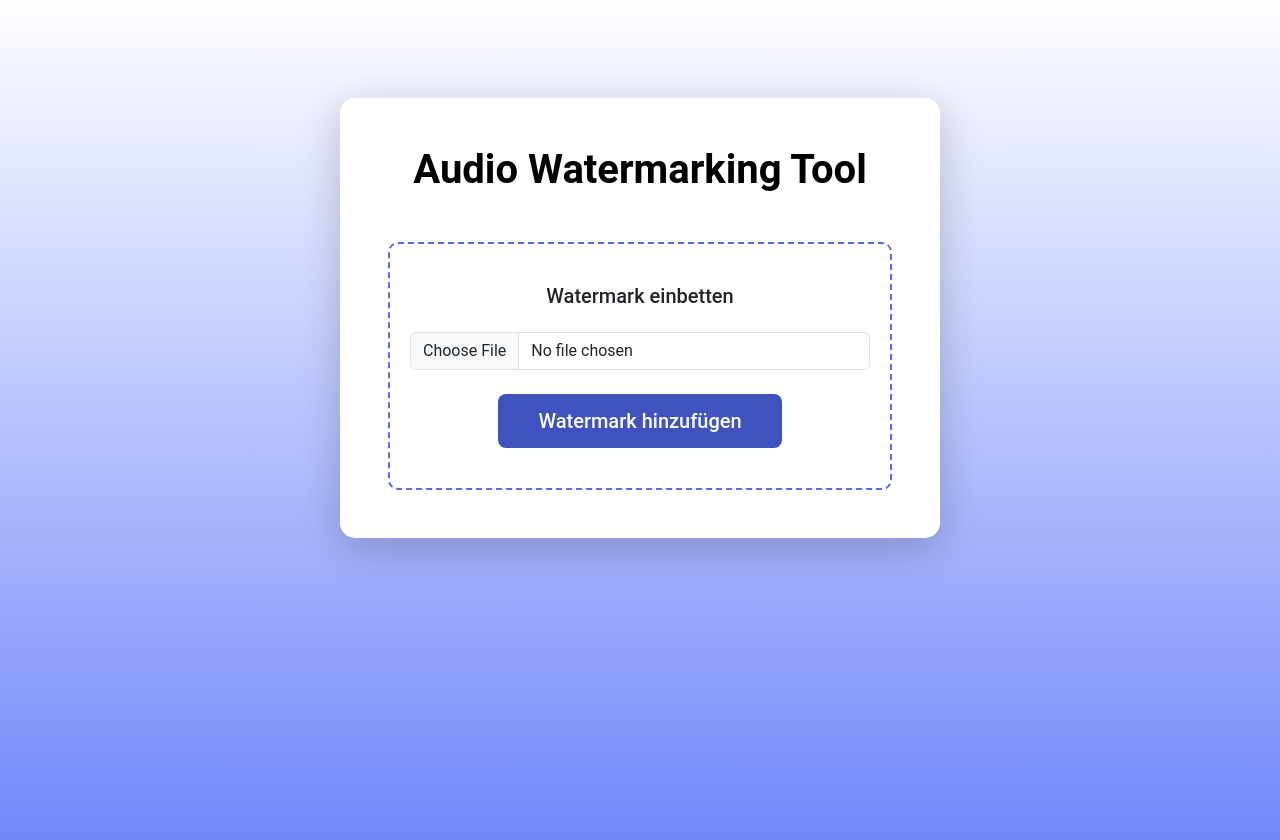
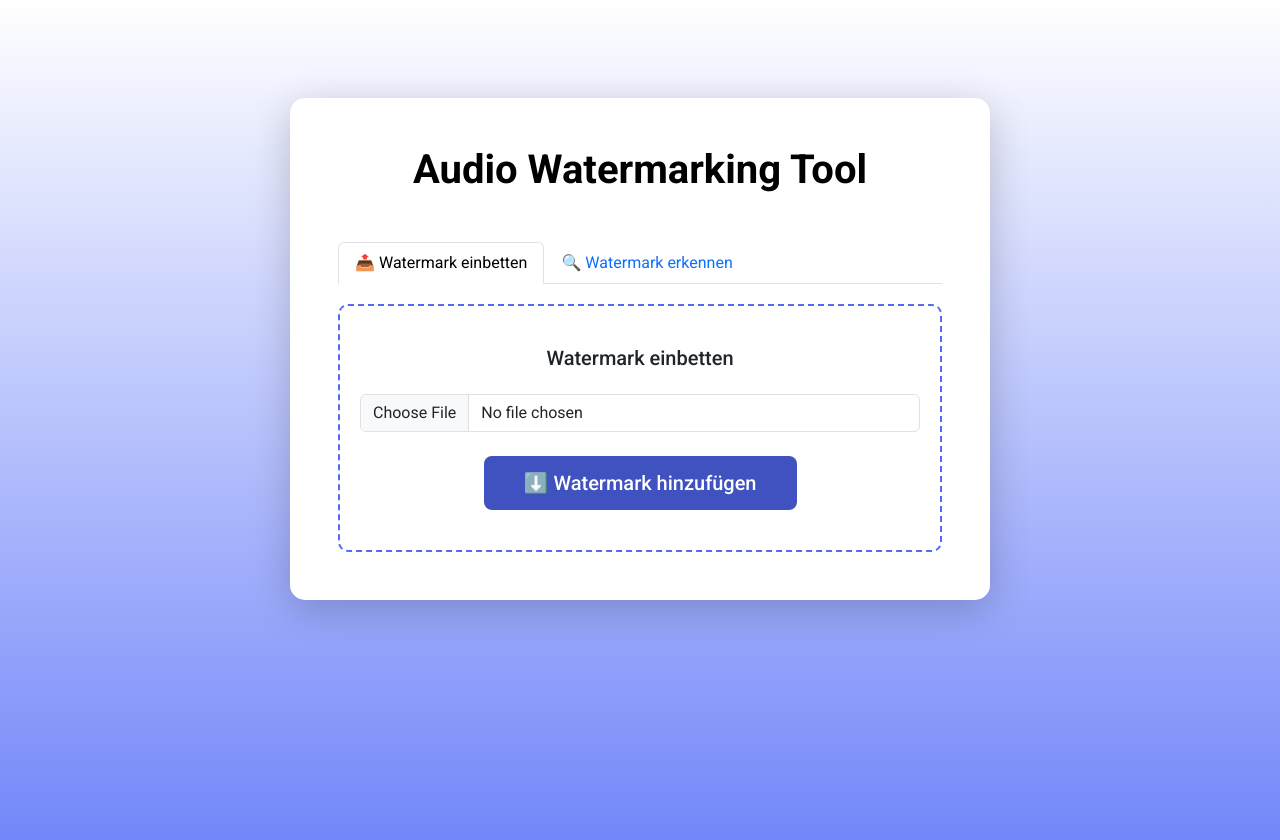
Before and after one commit to MortyMcFlyy/Watermarking-in-generativer-Sprachsynthese, a Flask app: page / in a window 1280 px wide. Shown: the top 840 px of the page. Run offline with Flask 3, Linux system fonts and the light colour scheme.

Commit message:
included detection

```diff
--- a/src/watermark_testing/api/app.py
+++ b/src/watermark_testing/api/app.py
@@ -6,7 +6,7 @@ from pathlib import Path
 # Füge den Parent-Ordner zum Path hinzu
 sys.path.append(str(Path(__file__).parent.parent))
 
-from aimodels.AudioSeal.audioseal_handler import prepare_audio, embed_watermark, save_audio
+from aimodels.AudioSeal.audioseal_handler import prepare_audio, embed_watermark, detect_watermark, save_audio
 
 # Flask App
 app = Flask(__name__)
@@ -69,6 +69,45 @@ def embed():
 
     return send_file(output_path, as_attachment=True, download_name=output_filename)
 
+# NEU: Detection-Endpoint
+@app.route('/watermark/detect', methods=['POST'])
+def detect():
+    if 'audio' not in request.files:
+        return jsonify({'error': 'Keine Datei gefunden'}), 400
+
+    file = request.files['audio']
+
+    if file.filename == '':
+        return jsonify({'error': 'Keine Datei ausgewählt'}), 400
+
+    input_path = os.path.join(UPLOAD_FOLDER, file.filename)
+    file.save(input_path)
+
+    try:
+        audio_tensor, sr = prepare_audio(input_path)
+        confidence, message = detect_watermark(audio_tensor, sr)
+
+        # Konvertiere Tensor zu Python Float/List HIER im Endpoint
+        if hasattr(confidence, 'cpu'):  # Check ob es ein Tensor ist
+            confidence = float(confidence.cpu().detach().numpy())
+        else:
+            confidence = float(confidence)
+
+        if hasattr(message, 'cpu'):  # Check ob es ein Tensor ist
+            message = message.cpu().detach().numpy().tolist()
+
+        # Confidence als Prozentage formatieren
+        confidence_percent = confidence * 100
+
+        return jsonify({
+            'detected': confidence_percent >= 50,
+            'confidence': confidence_percent,
+            'message': message,
+            'filename': file.filename
+        }), 200
+    except Exception as e:
+        return jsonify({'error': str(e)}), 500
+
 # App starten
 if __name__ == '__main__':
     app.run(debug=True, host='localhost', port=5000)
--- a/src/watermark_testing/api/static/js/watermark.js
+++ b/src/watermark_testing/api/static/js/watermark.js
@@ -2,14 +2,14 @@ function embedWatermark() {
     const fileInput = document.getElementById('audioFile');
 
     if (!fileInput.files[0]) {
-        showResult('❌ Bitte wähle eine Audio-Datei aus!', true);
+        showResult('❌ Bitte wähle eine Audio-Datei aus!', true, 'embedResult');
         return;
     }
 
     const formData = new FormData();
     formData.append('audio', fileInput.files[0]);
 
-    showResult('⏳ Watermark wird eingebettet...');
+    showResult('⏳ Watermark wird eingebettet...', false, 'embedResult');
 
     fetch('/watermark/embed', {
         method: 'POST',
@@ -25,9 +25,68 @@ function embedWatermark() {
         a.click();
         a.remove();
 
-        showResult('✅ Watermark erfolgreich eingebettet! Download startet...');
+        showResult('✅ Watermark erfolgreich eingebettet! Download startet...', false, 'embedResult');
     })
     .catch(error => {
-        showResult('❌ Fehler: ' + error, true);
+        showResult('❌ Fehler: ' + error, true, 'embedResult');
     });
 }
+
+function detectWatermark() {
+    const fileInput = document.getElementById('detectFile');
+
+    if (!fileInput.files[0]) {
+        showResult('❌ Bitte wähle eine Audio-Datei aus!', true, 'detectResult');
+        return;
+    }
+
+    const formData = new FormData();
+    formData.append('audio', fileInput.files[0]);
+
+    showResult('⏳ Watermark wird gescannt...', false, 'detectResult');
+
+    fetch('/watermark/detect', {
+        method: 'POST',
+        body: formData
+    })
+    .then(response => response.json())
+    .then(data => {
+        if (data.error) {
+            showResult(`❌ Fehler: ${data.error}`, true, 'detectResult');
+            return;
+        }
+
+        const confidence = data.confidence.toFixed(2);
+        const detected = data.detected;
+
+        let resultHTML = `
+            <div class="mt-4">
+                <h6 class="text-center">📊 Analyse: ${data.filename}</h6>
+
+                <div class="confidence-badge ${detected ? 'bg-success text-white' : 'bg-danger text-white'}">
+                    ${confidence}%
+                </div>
+
+                <div class="progress" style="height: 25px;">
+                    <div class="progress-bar ${detected ? 'progress-bar-detected' : 'progress-bar-not-detected'}"
+                         role="progressbar"
+                         style="width: ${confidence}%;"
+                         aria-valuenow="${confidence}"
+                         aria-valuemin="0"
+                         aria-valuemax="100">
+                    </div>
+                </div>
+
+                <div class="alert ${detected ? 'alert-success' : 'alert-warning'} mt-3">
+                    <strong>${detected ? '✅ Watermark erkannt!' : '⚠️ Kein Watermark erkannt'}</strong><br>
+                    Konfidenz: ${confidence}%
+                </div>
+            </div>
+        `;
+
+        document.getElementById('detectResult').innerHTML = resultHTML;
+    })
+    .catch(error => {
+        showResult('❌ Fehler: ' + error, true, 'detectResult');
+    });
+}
--- a/src/watermark_testing/api/templates/index.html
+++ b/src/watermark_testing/api/templates/index.html
@@ -4,6 +4,9 @@
     <meta charset="UTF-8">
     <meta name="viewport" content="width=device-width, initial-scale=1.0">
     <title>Audio Watermarking</title>
+
+    <!-- Google Fonts - Roboto -->
+    <link href="https://fonts.googleapis.com/css2?family=Roboto:wght@400;500;700&display=swap" rel="stylesheet">
 
     <!-- Bootstrap 5 CSS via CDN -->
     <link href="https://cdn.jsdelivr.net/npm/bootstrap@5.3.0/dist/css/bootstrap.min.css" rel="stylesheet">
@@ -33,7 +36,6 @@
         }
         .btn-custom {
             background: #3f52c0;
-
             border: none;
             padding: 12px 40px;
             font-weight: 500;
@@ -43,6 +45,12 @@
             transform: translateY(-2px);
             background: linear-gradient(150deg, #a9c8f0 0%, #4256c7 100%);
             color: white;
+        }
+        .btn-detect {
+            background: #10b981;
+        }
+        .btn-detect:hover {
+            background: #059669;
         }
         h1 {
             background: linear-gradient(135deg, #000000 0%, #000000 100%);
@@ -54,33 +62,85 @@
             border-radius: 10px;
             border: none;
         }
+        .tabs-section {
+            margin-top: 30px;
+        }
+        .tab-content {
+            padding-top: 20px;
+        }
+        .progress-bar-detected {
+            background: linear-gradient(90deg, #10b981 0%, #06b6d4 100%);
+        }
+        .progress-bar-not-detected {
+            background: linear-gradient(90deg, #ef4444 0%, #f97316 100%);
+        }
+        .confidence-badge {
+            font-size: 2rem;
+            font-weight: 700;
+            padding: 20px;
+            border-radius: 10px;
+            text-align: center;
+            margin: 20px 0;
+        }
     </style>
 </head>
 <body>
-    <div class="container mt-5 p-5" style="max-width: 600px;">
-        <h1 class="text-center mb-5">Audio Watermarking Tool</h1>
+    <div class="container mt-5 p-5" style="max-width: 700px;">
+        <h1 class="text-center mb-5"> Audio Watermarking Tool</h1>
 
+        <!-- Tabs für Embed / Detect -->
+        <ul class="nav nav-tabs tabs-section" id="myTab" role="tablist">
+            <li class="nav-item" role="presentation">
+                <button class="nav-link active" id="embed-tab" data-bs-toggle="tab" data-bs-target="#embed" type="button" role="tab">
+                    📤 Watermark einbetten
+                </button>
+            </li>
+            <li class="nav-item" role="presentation">
+                <button class="nav-link" id="detect-tab" data-bs-toggle="tab" data-bs-target="#detect" type="button" role="tab">
+                    🔍 Watermark erkennen
+                </button>
+            </li>
+        </ul>
+
+        <!-- Tab Content -->
+        <div class="tab-content" id="myTabContent">
+            <!-- Embed Tab -->
+            <div class="tab-pane fade show active" id="embed" role="tabpanel">
                 <div class="upload-section">
                     <h5 class="mb-4">Watermark einbetten</h5>
                     <div class="mb-4">
                         <input type="file" id="audioFile" accept="audio/*" class="form-control">
                     </div>
                     <button class="btn btn-custom text-white btn-lg" onclick="embedWatermark()">
-                <i class="bi bi-cloud-upload"></i> Watermark hinzufügen
+                        ⬇️ Watermark hinzufügen
                     </button>
                 </div>
-
-        <div id="result"></div>
+                <div id="embedResult"></div>
             </div>
 
-    <!-- Bootstrap 5 JS Bundle (mit Popper) -->
+            <!-- Detect Tab -->
+            <div class="tab-pane fade" id="detect" role="tabpanel">
+                <div class="upload-section">
+                    <h5 class="mb-4">Watermark erkennen</h5>
+                    <div class="mb-4">
+                        <input type="file" id="detectFile" accept="audio/*" class="form-control">
+                    </div>
+                    <button class="btn btn-custom btn-detect text-white btn-lg" onclick="detectWatermark()">
+                        🔎 Watermark scannen
+                    </button>
+                </div>
+                <div id="detectResult"></div>
+            </div>
+        </div>
+    </div>
+
+    <!-- Bootstrap 5 JS Bundle -->
     <script src="https://cdn.jsdelivr.net/npm/bootstrap@5.3.0/dist/js/bootstrap.bundle.min.js"></script>
     <script src="{{ url_for('static', filename='js/watermark.js') }}"></script>
 
     <script>
-        // Result-Styling
-        function showResult(message, isError = false) {
-            const resultDiv = document.getElementById('result');
+        function showResult(message, isError = false, targetId = 'embedResult') {
+            const resultDiv = document.getElementById(targetId);
             const alertClass = isError ? 'alert-danger' : 'alert-success';
             resultDiv.innerHTML = `<div class="alert ${alertClass} alert-dismissible fade show mt-4" role="alert">
                 ${message}
```
Also changed, not shown: 1 other file. Lines whose indentation alone changed are shown as unchanged.
